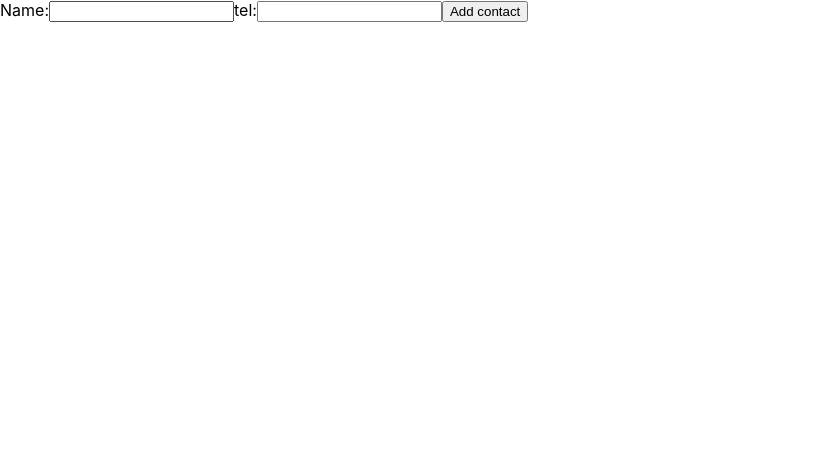
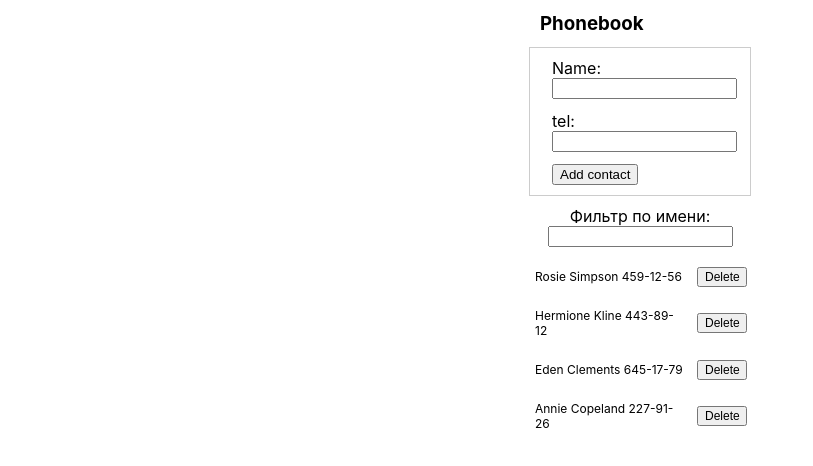
Before and after one commit to keastar/goit-react-hw-02-phonebook, a React (Create React App) app: page / in a window 1280 px wide. Shown: the top 466 px of the page, without its empty margins (0-813 px from the left). Built offline with nearby package versions, Linux system fonts and the light colour scheme.

Commit message:
done task 2 second part!
done task 2 second part!

```diff
--- a/package.json
+++ b/package.json
@@ -10,6 +10,7 @@
     "react": "^18.1.0",
     "react-dom": "^18.1.0",
     "react-scripts": "5.0.1",
+    "shortid": "^2.2.16",
     "web-vitals": "^2.1.3"
   },
   "scripts": {
--- a/src/components/App.jsx
+++ b/src/components/App.jsx
@@ -1,15 +1,61 @@
-import { Component } from "react";
+import React, { Component } from "react";
+import shortid from "shortid";
+import Filter from './Filter';
 import Form from "./Form";
+import ContactList from "./ContactList";
+import contacts from './todos.json';
 
 class App extends Component {
-  formSubmitHandler = data => {
+  state = {
+    contacts: contacts,
+     filter: '',
+  };
+//откидываем элемент, id которого совпадает с заявленным в (contactId)
+  deleteContact = (contactId) => {
+    this.setState(prevState => ({
+      contacts: prevState.contacts.filter(contact => contact.id !== contactId)
+    }))
+  };
 
-  }
+  formSubmitHandler = ({ name, number }) => {
+    console.log(name, number);
+
+    const contact = {
+      id: shortid.generate(),
+      name,
+      number,
+      is_complete: true
+    };
+
+    this.setState(({ contacts }) => ({
+      contacts: [contact, ...contacts],
+    }))
+  };
+
+  changeFilter = (evt) => {
+    this.setState({ filter: evt.currentTarget.value });
+  };
+
+  getVisibleContacts = () => {
+    const { filter, contacts } = this.state;
+    const normalizedFilter = filter.toLowerCase();
+
+    return contacts.filter(contact => contact.name.toLowerCase().includes(normalizedFilter));
+  };
+
   render() {
+    const {contacts, filter} = this.state;
+    const visibleContacts = this.getVisibleContacts();
+
     return (
+    <>
       <Form onSubmit={this.formSubmitHandler} />
+      <Filter value={filter} onChange={this.changeFilter} />
+      <ContactList contacts={visibleContacts} ondeleteContact={this.deleteContact} />
+    </>
+
     )
-  }
-}
+  };
+};
 
 export default App;
--- /dev/null
+++ b/src/components/ContactList.js
@@ -0,0 +1,23 @@
+import React from 'react';
+import css from './ContactList.module.css';
+// import contacts from './todos.json';
+
+const ContactList = ({ contacts, ondeleteContact }) => (
+  <ul className={css.contactList}>
+    {contacts.map(({ id, name, number }) => (
+      <li key={id} className={css.contactList_item}>
+        <p>
+          {name} {number}
+        </p>
+        <button
+          type="button"
+          className={css.btn}
+          onClick={() => ondeleteContact(id)}
+        >
+          Delete
+        </button>
+      </li>
+    ))}
+  </ul>
+);
+export default ContactList;
--- /dev/null
+++ b/src/components/ContactList.module.css
@@ -0,0 +1,40 @@
+.contactList {
+    display: flex;
+    flex-direction: column;
+    align-items: start;
+    justify-content: flex-start;
+    width: 210px;
+    padding: 0px;
+    margin: 0 auto;
+
+}
+
+.contactList_item {
+display: flex;
+align-items: center;
+align-content: space-between;
+
+}
+.contactList_item_label {
+    display: flex;
+    flex-direction: column;
+    align-items: center;
+    align-content: space-between;
+    margin: 10px auto;
+
+}
+
+p {
+display: flex;
+font-size: 9pt;
+width: 150px;
+}
+
+.btn {
+display: flex;
+width: 50px;
+height: 20px;
+
+font-size: 9pt;
+margin: auto 12px;
+}
--- /dev/null
+++ b/src/components/Filter.js
@@ -0,0 +1,11 @@
+import React from 'react';
+import css from './ContactList.module.css';
+
+const Filter = ({ value, onChange }) => (
+  <label className={css.contactList_item_label}>
+    Фильтр по имени:{' '}
+    <input type="text" name="name" value={value} onChange={onChange} />
+  </label>
+);
+
+export default Filter;
--- a/src/components/Form.js
+++ b/src/components/Form.js
@@ -1,9 +1,10 @@
 import { Component } from 'react';
+import css from './Form.module.css';
 
 class Form extends Component {
   state = {
-    inputName: '',
-    inputTel: '',
+    name: '',
+    number: '',
   };
 
   handleChange = event => {
@@ -16,6 +17,10 @@ class Form extends Component {
     this.setState({ [name]: value });
   };
 
+  reset = () => {
+    this.setState({ name: '', number: '' });
+  };
+
   handleSubmit = event => {
     event.preventDefault();
 
@@ -25,45 +30,37 @@ class Form extends Component {
     this.reset();
   };
 
-  reset = () => {
-    this.setState({ inputName: '', inputTel: '' });
-  };
-
   render() {
     return (
-      <form onSubmit={this.handleSubmit}>
-        <label>
+      <>
+        <h3>Phonebook</h3>
+        <form onSubmit={this.handleSubmit} className={css.form}>
+          <label className={css.label}>
             Name:
             <input
               type="text"
-            name="inputName"
-            value={this.state.inputName}
+              name="name"
+              pattern="^[a-zA-Zа-яА-Я]+(([' -][a-zA-Zа-яА-Я ])?[a-zA-Zа-яА-Я]*)*$"
+              title="Name may contain only letters, apostrophe, dash and spaces. For example Adrian, Jacob Mercer, Charles de Batz de Castelmore d'Artagnan"
+              required
+              className={css.label_input}
+              value={this.state.name}
               onChange={this.handleChange}
             />
           </label>
-        <label>
+          <label className={css.label}>
             tel:
             <input
-            type="text"
-            name="inputTel"
-            value={this.state.inputTel}
+              type="tel"
+              name="number"
+              value={this.state.number}
               onChange={this.handleChange}
+              className={css.label_input}
             />
           </label>
           <button type="submit">Add contact</button>
         </form>
-      // <div
-      //   style={{
-      //     height: '100vh',
-      //     display: 'flex',
-      //     justifyContent: 'center',
-      //     alignItems: 'center',
-      //     fontSize: 40,
-      //     color: '#010101'
-      //   }}
-      // >
-      //   Привет МИР!
-      // </div>
+      </>
     );
   }
 }
--- /dev/null
+++ b/src/components/Form.module.css
@@ -0,0 +1,35 @@
+.form {
+    display: flex;
+    flex-direction: column;
+    align-items: start;
+    justify-content: flex-start;
+    width: 200px;
+    border: 1px solid #ccc;
+    padding: 10px;
+    margin: 0 auto;
+
+}
+
+h3 {display: flex;
+    flex-direction: column;
+    align-items: start;
+    justify-content: flex-start;
+    width: 200px;
+    margin: 12px auto;
+}
+.label {
+    display: flex;
+    flex-direction: column;
+    align-items: start;
+    justify-content: center;
+    margin: 12px;
+    margin-top: 0;
+}
+
+.label_input {
+    margin: 0;
+}
+
+button {
+    margin: 0 0 0 12px;
+}
--- /dev/null
+++ b/src/components/todos.json
@@ -0,0 +1,26 @@
+[
+    {
+      "id" : "id-1",
+      "name": "Rosie Simpson",
+      "number": "459-12-56",
+      "is_complete" : true
+    },
+    {
+      "id" : "id-2",
+      "name" : "Hermione Kline",
+      "number" : "443-89-12",
+      "is_complete" : true
+    },
+    {
+      "id" : "id-3",
+      "name" : "Eden Clements",
+      "number" : "645-17-79",
+      "is_complete" : false
+    },
+    {
+      "id" : "id-4",
+      "name": "Annie Copeland",
+      "number" : "227-91-26",
+      "is_complete" : false
+    }
+  ]
```
Also changed, not shown: src/components/Container.js (added, +9 -0 lines), src/components/TodoList.js (added, +34 -0 lines), 1 other file (tests, documents, lock files or other folders). Lines whose indentation alone changed are shown as unchanged.
